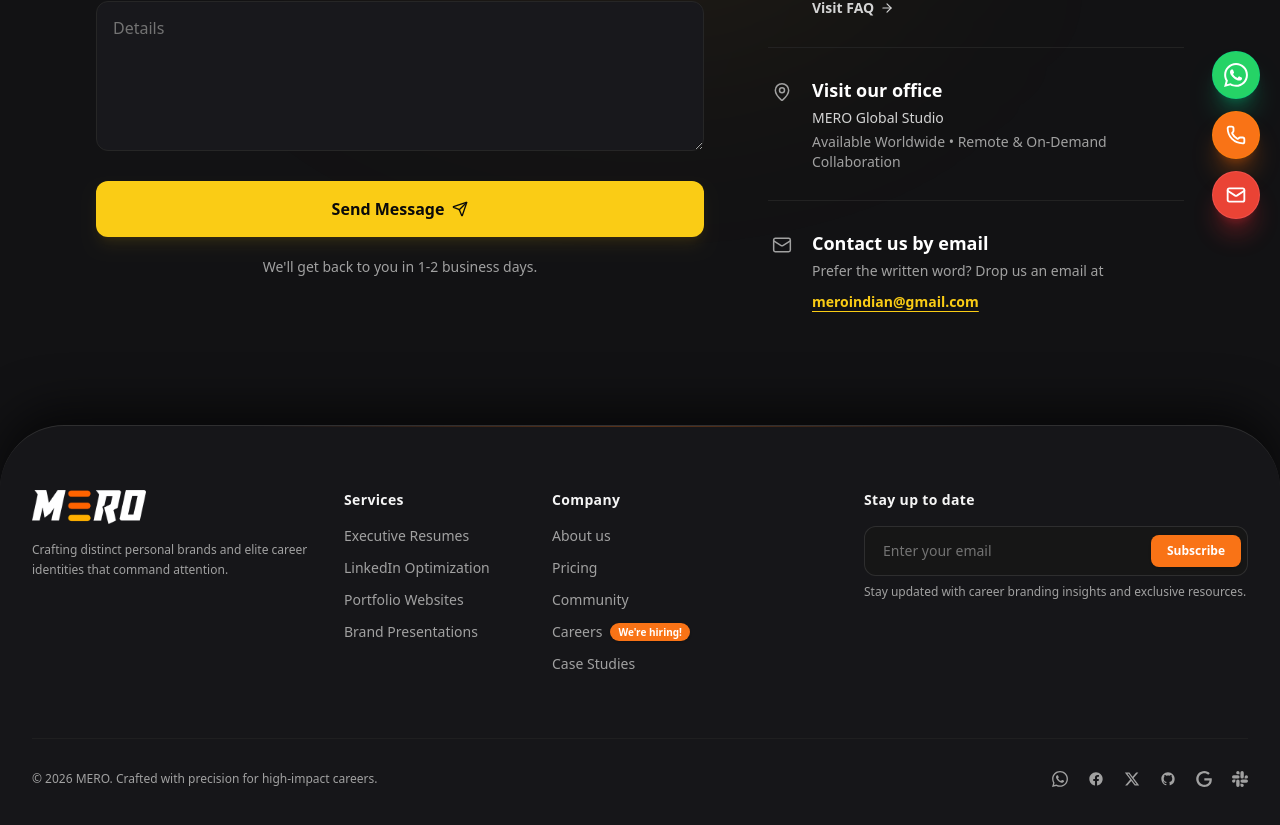
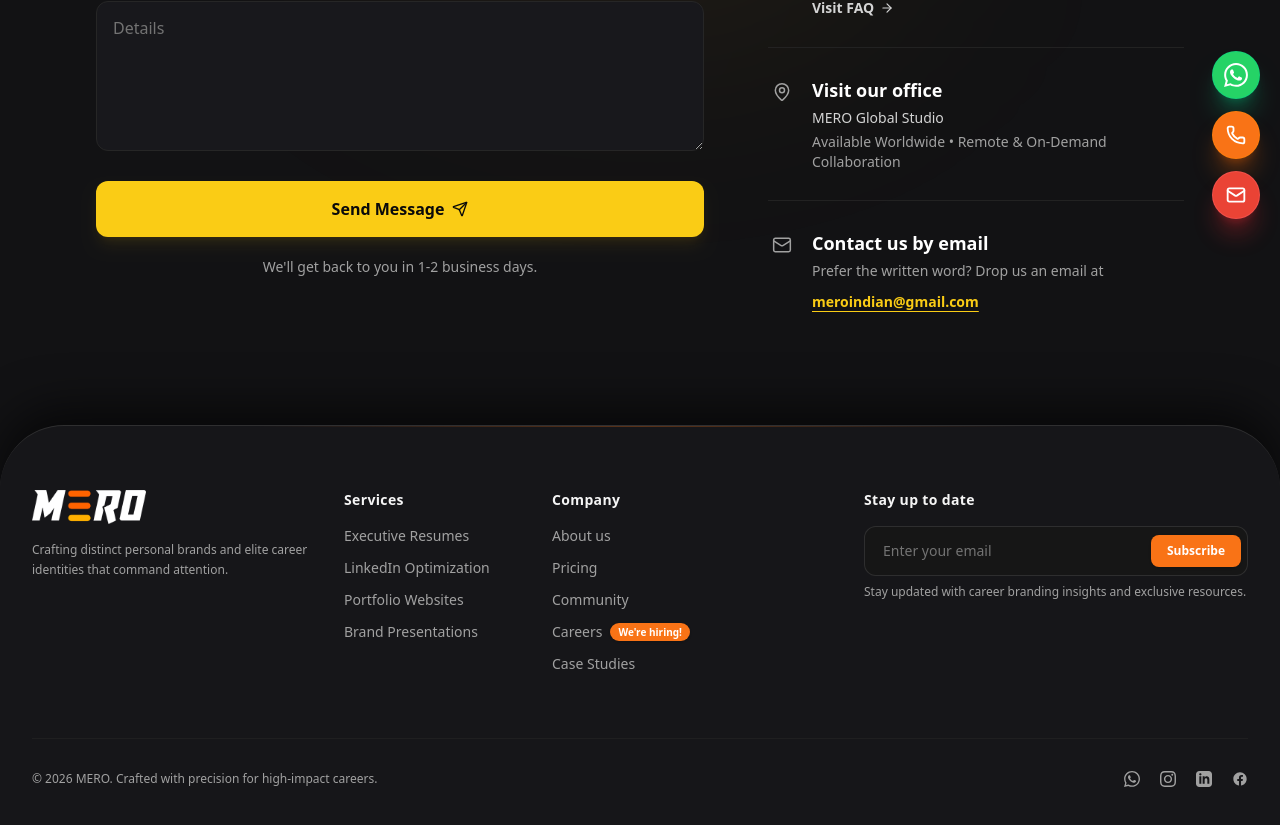
Before and after one commit to dassatyajitdas2005/MERO, a Next.js app: page /contact in a window 1280 px wide. Shown: the part 553-1378 px from the top of the page. Built offline with nearby package versions, Linux system fonts and the light colour scheme.

Commit message:
Update footer social links and hero motivational text color

```diff
--- a/src/components/layout/Footer.tsx
+++ b/src/components/layout/Footer.tsx
@@ -198,72 +198,45 @@
               </svg>
             </a>
 
+            {/* Instagram */}
+            <a
+              href="https://www.instagram.com/mero.stack?xtok=MzJkNHRsaGl3cXU2"
+              target="_blank"
+              rel="noopener noreferrer"
+              className="hover:text-[#E4405F] transition-colors"
+              aria-label="Instagram"
+              title="MERO Instagram"
+            >
+              <svg className="h-4 w-4 fill-current" viewBox="0 0 24 24">
+                <path d="M12 2.163c3.204 0 3.584.012 4.85.07 3.252.148 4.771 1.691 4.919 4.919.058 1.265.069 1.645.069 4.849 0 3.205-.012 3.584-.069 4.849-.149 3.225-1.664 4.771-4.919 4.919-1.266.058-1.644.07-4.85.07-3.204 0-3.584-.012-4.849-.07-3.26-.149-4.771-1.699-4.919-4.92-.058-1.265-.07-1.644-.07-4.849 0-3.204.013-3.583.07-4.849.149-3.227 1.664-4.771 4.919-4.919 1.266-.057 1.645-.069 4.849-.069zm0-2.163c-3.259 0-3.667.014-4.947.072-4.358.2-6.78 2.618-6.98 6.98-.059 1.281-.073 1.689-.073 4.948 0 3.259.014 3.668.072 4.948.2 4.358 2.618 6.78 6.98 6.98 1.281.058 1.689.072 4.948.072 3.259 0 3.668-.014 4.948-.072 4.354-.2 6.782-2.618 6.979-6.98.059-1.28.073-1.689.073-4.948 0-3.259-.014-3.667-.072-4.947-.196-4.354-2.617-6.78-6.979-6.98-1.281-.059-1.69-.073-4.949-.073zm0 5.838c-3.403 0-6.162 2.759-6.162 6.162s2.759 6.163 6.162 6.163 6.162-2.759 6.162-6.163c0-3.403-2.759-6.162-6.162-6.162zm0 10.162c-2.209 0-4-1.79-4-4 0-2.209 1.791-4 4-4s4 1.791 4 4c0 2.21-1.791 4-4 4zm6.406-11.845c-.796 0-1.441.645-1.441 1.44s.645 1.44 1.441 1.44c.795 0 1.439-.645 1.439-1.44s-.644-1.44-1.439-1.44z" />
+              </svg>
+            </a>
+
+            {/* LinkedIn */}
+            <a
+              href="https://www.linkedin.com/company/merostack/"
+              target="_blank"
+              rel="noopener noreferrer"
+              className="hover:text-[#0A66C2] transition-colors"
+              aria-label="LinkedIn"
+              title="MERO LinkedIn"
+            >
+              <svg className="h-4 w-4 fill-current" viewBox="0 0 24 24">
+                <path d="M19 0h-14c-2.761 0-5 2.239-5 5v14c0 2.761 2.239 5 5 5h14c2.762 0 5-2.239 5-5v-14c0-2.761-2.238-5-5-5zm-11 19h-3v-11h3v11zm-1.5-12.268c-.966 0-1.75-.79-1.75-1.764s.784-1.764 1.75-1.764 1.75.79 1.75 1.764-.783 1.764-1.75 1.764zm13.5 12.268h-3v-5.604c0-3.368-4-3.113-4 0v5.604h-3v-11h3v1.765c1.396-2.586 7-2.777 7 2.476v6.759z" />
+              </svg>
+            </a>
+
             {/* Facebook */}
             <a
-              href="https://facebook.com"
+              href="https://www.facebook.com/share/1H84UhLY4Z/"
               target="_blank"
               rel="noopener noreferrer"
-              className="hover:text-amber-400 transition-colors"
+              className="hover:text-[#1877F2] transition-colors"
               aria-label="Facebook"
+              title="MERO Facebook"
             >
               <svg className="h-4 w-4 fill-current" viewBox="0 0 24 24">
                 <path d="M22 12c0-5.523-4.477-10-10-10S2 6.477 2 12c0 4.991 3.657 9.128 8.438 9.878v-6.987h-2.54V12h2.54V9.797c0-2.506 1.492-3.89 3.777-3.89 1.094 0 2.238.195 2.238.195v2.46h-1.26c-1.243 0-1.63.771-1.63 1.562V12h2.773l-.443 2.89h-2.33v6.988C18.343 21.128 22 16.991 22 12z" />
-              </svg>
-            </a>
-
-            {/* X (formerly Twitter) */}
-            <a
-              href="https://x.com"
-              target="_blank"
-              rel="noopener noreferrer"
-              className="hover:text-amber-400 transition-colors"
-              aria-label="X (Twitter)"
-            >
-              <svg className="h-4 w-4 fill-current" viewBox="0 0 24 24">
-                <path d="M18.244 2.25h3.308l-7.227 8.26 8.502 11.24H16.17l-5.214-6.817L4.99 21.75H1.68l7.73-8.835L1.254 2.25H8.08l4.713 6.231zm-1.161 17.52h1.833L7.084 4.126H5.117z" />
-              </svg>
-            </a>
-
-            {/* GitHub */}
-            <a
-              href="https://github.com"
-              target="_blank"
-              rel="noopener noreferrer"
-              className="hover:text-amber-400 transition-colors"
-              aria-label="GitHub"
-            >
-              <svg className="h-4 w-4 fill-current" viewBox="0 0 24 24">
-                <path
-                  fillRule="evenodd"
-                  clipRule="evenodd"
-                  d="M12 2C6.477 2 2 6.484 2 12.017c0 4.425 2.865 8.18 6.839 9.504.5.092.682-.217.682-.483 0-.237-.008-.868-.013-1.703-2.782.605-3.369-1.343-3.369-1.343-.454-1.158-1.11-1.466-1.11-1.466-.908-.62.069-.608.069-.608 1.003.07 1.53 1.032 1.53 1.032.892 1.53 2.341 1.088 2.91.832.092-.647.35-1.088.636-1.338-2.22-.253-4.555-1.113-4.555-4.951 0-1.093.39-1.988 1.029-2.688-.103-.253-.446-1.272.098-2.65 0 0 .84-.27 2.75 1.026A9.564 9.564 0 0112 6.844c.85.004 1.705.115 2.504.337 1.909-1.296 2.747-1.027 2.747-1.027.546 1.379.202 2.398.1 2.651.64.7 1.028 1.595 1.028 2.688 0 3.848-2.339 4.695-4.566 4.943.359.309.678.92.678 1.855 0 1.338-.012 2.419-.012 2.747 0 .268.18.58.688.482A10.019 10.019 0 0022 12.017C22 6.484 17.522 2 12 2z"
-                />
-              </svg>
-            </a>
-
-            {/* Google / Dribbble / Globe */}
-            <a
-              href="https://google.com"
-              target="_blank"
-              rel="noopener noreferrer"
-              className="hover:text-amber-400 transition-colors"
-              aria-label="Google"
-            >
-              <svg className="h-4 w-4 fill-current" viewBox="0 0 24 24">
-                <path d="M12.48 10.92v3.28h7.84c-.24 1.84-.853 3.187-1.787 4.133-1.147 1.147-2.933 2.4-6.053 2.4-4.827 0-8.6-3.893-8.6-8.72s3.773-8.72 8.6-8.72c2.6 0 4.507 1.027 5.907 2.347l2.307-2.307C18.747 1.44 16.133 0 12.48 0 5.867 0 .307 5.387.307 12s5.56 12 12.173 12c3.573 0 6.267-1.173 8.373-3.36 2.16-2.16 2.84-5.213 2.84-7.667 0-.76-.053-1.467-.173-2.053H12.48z" />
-              </svg>
-            </a>
-
-            {/* Slack */}
-            <a
-              href="https://slack.com"
-              target="_blank"
-              rel="noopener noreferrer"
-              className="hover:text-amber-400 transition-colors"
-              aria-label="Slack"
-            >
-              <svg className="h-4 w-4 fill-current" viewBox="0 0 24 24">
-                <path d="M5.042 15.165a2.528 2.528 0 0 1-2.52 2.523A2.528 2.528 0 0 1 0 15.165a2.527 2.527 0 0 1 2.522-2.52h2.52v2.52zM6.313 15.165a2.527 2.527 0 0 1 2.521-2.52 2.527 2.527 0 0 1 2.521 2.52v6.313A2.528 2.528 0 0 1 8.834 24a2.528 2.528 0 0 1-2.521-2.522v-6.313zM8.834 5.042a2.528 2.528 0 0 1-2.521-2.52A2.528 2.528 0 0 1 8.834 0a2.528 2.528 0 0 1 2.521 2.522v2.52H8.834zM8.834 6.313a2.528 2.528 0 0 1 2.521 2.521 2.528 2.528 0 0 1-2.521 2.521H2.522A2.528 2.528 0 0 1 0 8.834a2.528 2.528 0 0 1 2.522-2.521h6.312zM18.956 8.834a2.528 2.528 0 0 1 2.522-2.521A2.528 2.528 0 0 1 24 8.834a2.528 2.528 0 0 1-2.522 2.521h-2.522V8.834zM17.688 8.834a2.528 2.528 0 0 1-2.523 2.521 2.527 2.527 0 0 1-2.52-2.521V2.522A2.527 2.527 0 0 1 15.165 0a2.528 2.528 0 0 1 2.523 2.522v6.312zM15.165 18.956a2.528 2.528 0 0 1 2.523 2.522A2.528 2.528 0 0 1 15.165 24a2.527 2.527 0 0 1-2.52-2.522v-2.522h2.52zM15.165 17.688a2.527 2.527 0 0 1-2.52-2.523 2.526 2.526 0 0 1 2.52-2.52h6.313A2.527 2.527 0 0 1 24 15.165a2.528 2.528 0 0 1-2.522 2.523h-6.313z" />
               </svg>
             </a>
           </div>
--- a/src/components/sections/Hero.tsx
+++ b/src/components/sections/Hero.tsx
@@ -147,7 +147,7 @@
               <p className="text-sm sm:text-base font-bold text-neutral-200 tracking-wide leading-snug">
                 “Every breakthrough starts with a bold first step.”
               </p>
-              <p className="text-xs sm:text-sm font-medium text-[#facc15] leading-snug">
+              <p className="text-xs sm:text-sm font-medium text-neutral-300 leading-snug">
                 It’s competitive out there, but MERO’s got your back.
               </p>
             </div>
```
